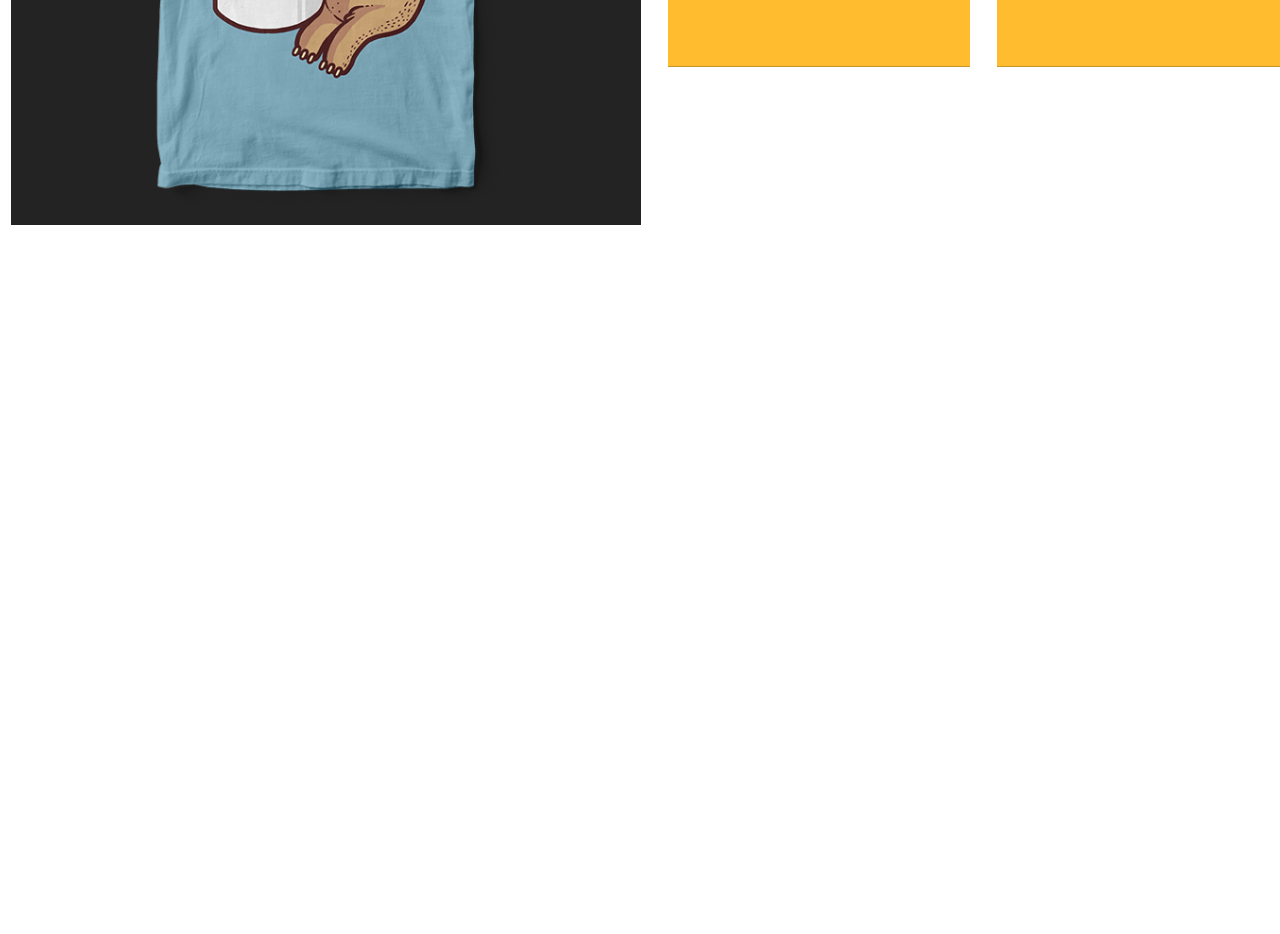
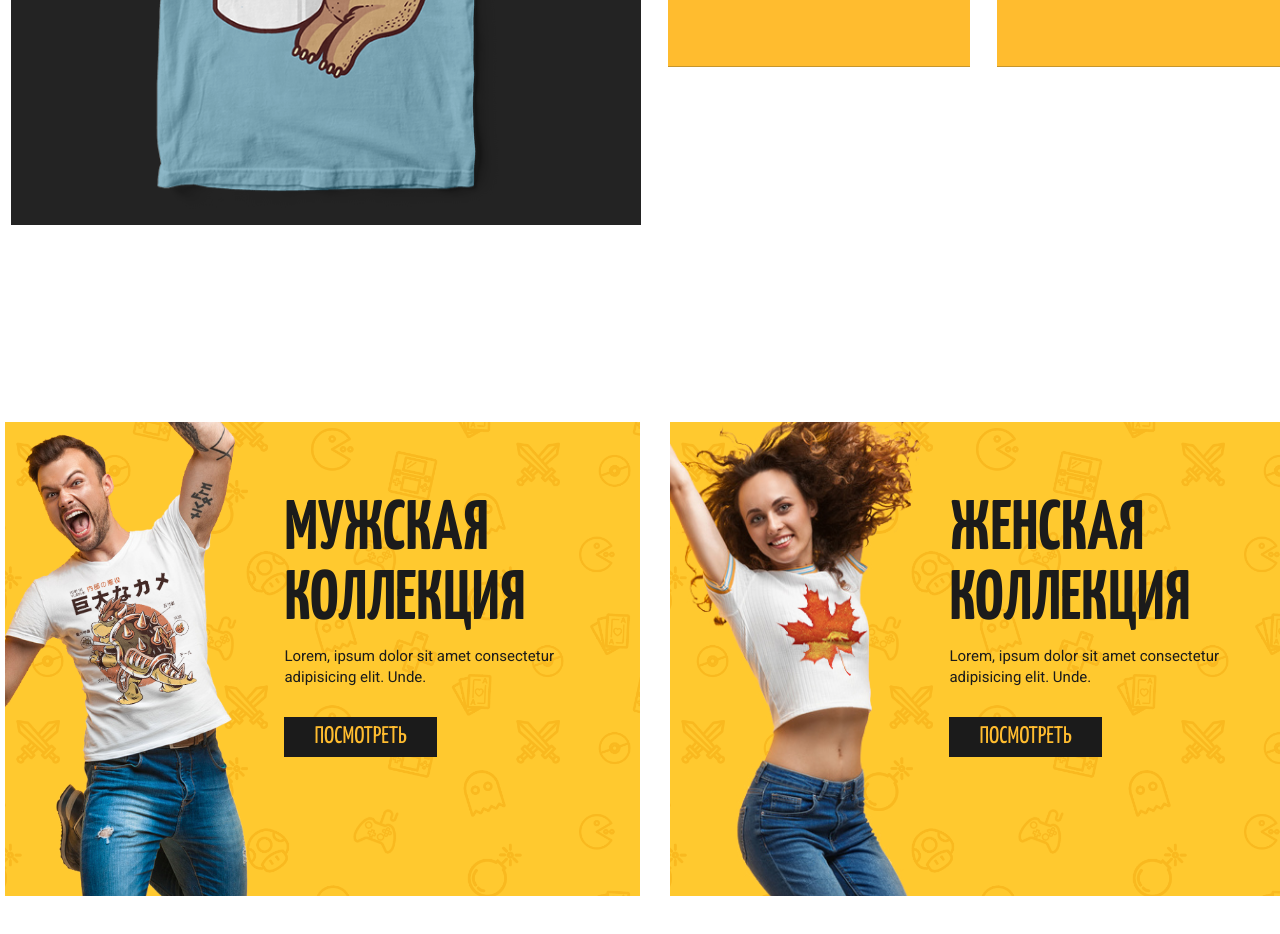
Before and after one commit to Kraggi/Lost-Shirt, a website: page src/index.html in a window 1280 px wide. Shown: the part 1968-2902 px from the top of the page. Before the commit the page ends 2230 px from the top, so only its background shows below. Drawn offline with nearby package versions, Linux system fonts and the light colour scheme.

Commit message:
add collections section

```diff
--- a/src/index.html
+++ b/src/index.html
@@ -14,8 +14,8 @@
   </head>
 
   <body>
-    <!-- Hero -->
     <div class="wrapper">
+      <!-- Hero -->
       <section class="hero">
         <header class="header">
           <a href="#" class="logo">
@@ -154,6 +154,28 @@
           </ul>
         </div>
       </section>
+
+      <!-- Collections -->
+      <section class="collections">
+        <div class="container">
+          <ul class="collections__list">
+            <li class="collections__item collection__item--type-guys">
+              <a href="#" class="collections__link">
+                <h2 class="collections__title">Мужская коллекция</h2>
+                <div class="collections__desc">Lorem, ipsum dolor sit amet consectetur adipisicing elit. Unde.</div>
+                <div class="btn">Посмотреть</div>
+              </a>
+            </li>
+            <li class="collections__item collection__item--type-girls">
+              <a href="#" class="collections__link">
+                <h2 class="collections__title">Женская коллекция</h2>
+                <div class="collections__desc">Lorem, ipsum dolor sit amet consectetur adipisicing elit. Unde.</div>
+                <div class="btn">Посмотреть</div>
+              </a>
+            </li>
+          </ul>
+        </div>
+      </section>
     </div>
   </body>
 </html>
--- a/src/styles/main.scss
+++ b/src/styles/main.scss
@@ -39,6 +39,7 @@ ul > li {
 .container {
   margin: 0 auto;
   height: 1300px;
+  max-width: 1300px;
 }
 .hero {
   height: 100vh;
@@ -152,6 +153,10 @@ ul > li {
   background-color: $black;
 }
 
+.products {
+  margin-bottom: 160px;
+}
+
 .products__list {
   display: flex;
   flex-wrap: wrap;
@@ -260,3 +265,73 @@ ul > li {
   background-color: $red;
   color: #fff;
 }
+
+.collections {
+  margin-bottom: 135px;
+}
+
+.collections__list {
+  display: flex;
+}
+
+.collections__item {
+  min-height: 474px;
+  flex: 1;
+  overflow: hidden;
+  margin-right: 30px;
+  background: url(/src/img/bg/pattern.png) center center / 500px;
+  position: relative;
+}
+
+.collections__item:before {
+  content: '';
+  display: block;
+  position: absolute;
+  height: 176%;
+  width: 60%;
+  top: -17%;
+  left: -18%;
+  background: center center / contain no-repeat;
+}
+
+.collection__item--type-guys:before {
+  background-image: url('/src/img/collections/collection_man.png');
+}
+.collection__item--type-girls:before {
+  background-image: url('/src/img/collections/collection_woman.png');
+  top: -31%;
+  width: 80%;
+  left: -25%;
+}
+
+.collections__link {
+  display: block;
+  padding: 74px 13% 74px 44%;
+  text-decoration: none;
+  color: inherit;
+  font-size: 15px;
+  position: relative;
+}
+
+.collections__link:hover .btn {
+  background-color: $red;
+  color: #fff;
+}
+
+.collections__title {
+  font-family: $titlesFont;
+  font-size: 70px;
+  font-weight: bold;
+  line-height: 1;
+  text-transform: uppercase;
+  margin-top: 0;
+  margin-bottom: 10px;
+}
+
+.collections__item:last-child {
+  margin-right: 0;
+}
+
+.collections__desc {
+  margin-bottom: 28px;
+}
```
Also changed, not shown: src/styles/main.css.
